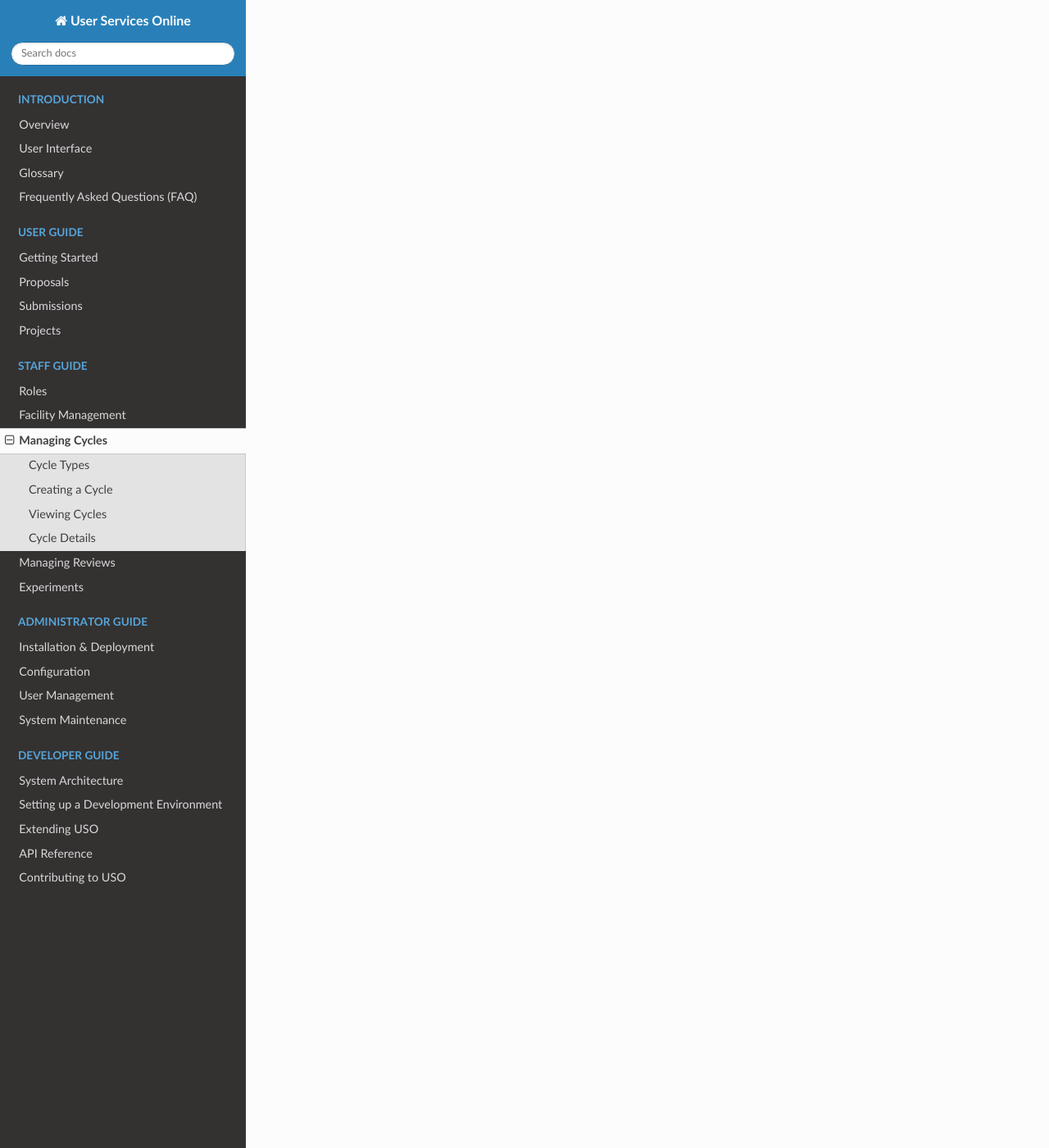
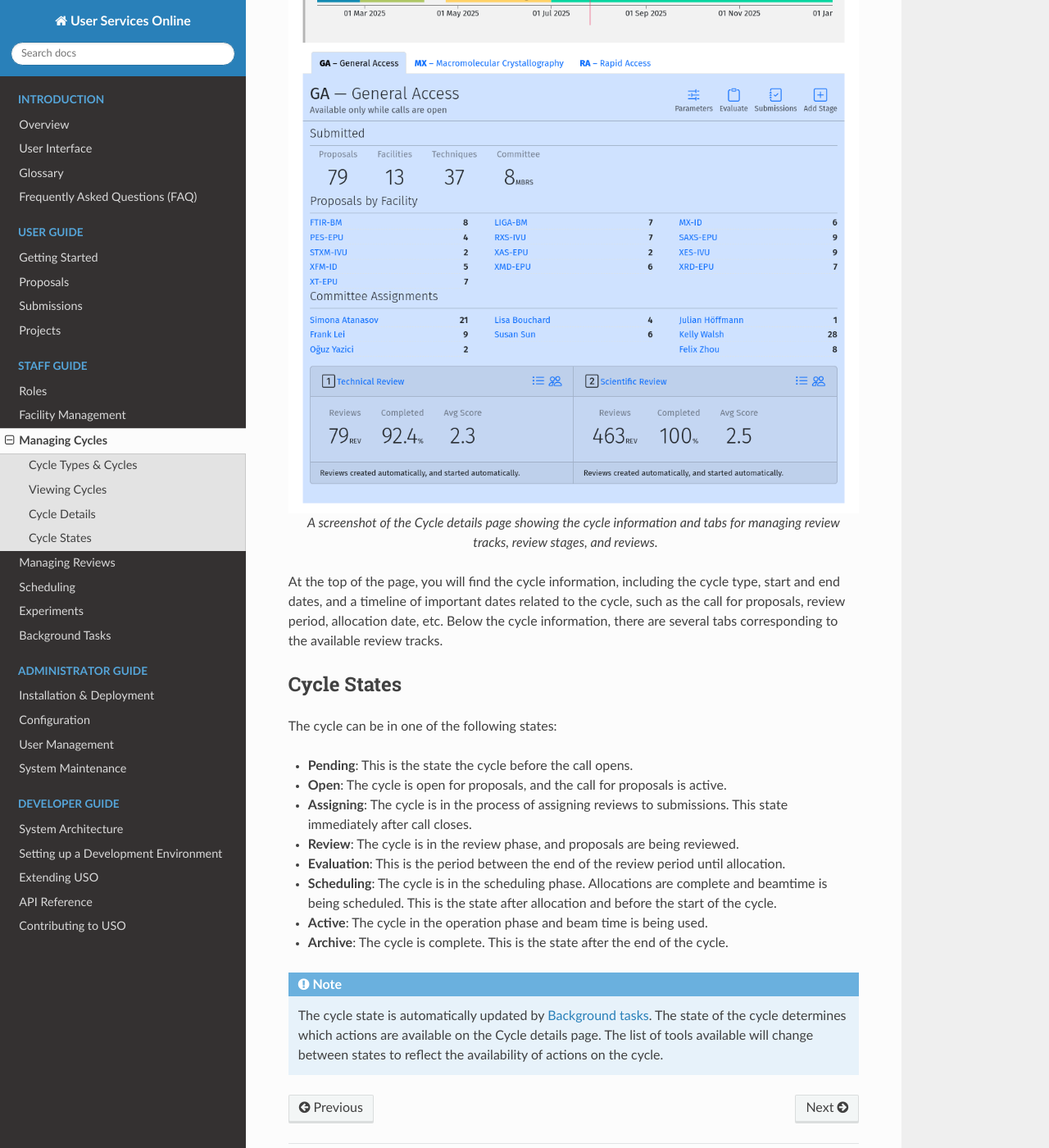
Before and after one commit to michel4j/uso, a Sphinx documentation site: the page built from docs/source/staff_guide/cycles.rst, in a window 1280 px wide and 1400 px high, scrolled down 2468 px. Shown: the whole window at 82% size. Built offline with Sphinx 7.4.7 and the Read the Docs theme 3.1.0, drawn with Linux system fonts in a browser that asks for light colours; some of the changed text lies outside the part shown.

Commit message:
Add scheduling documentation and background tasks overview

```diff
--- a/docs/source/staff_guide/cycles.rst
+++ b/docs/source/staff_guide/cycles.rst
@@ -9,9 +9,9 @@
 cycles is crucial for organizing the proposal submission, review, and allocation processes. This section provides an
 overview of how cycles are managed within the USO system.
 
-Cycle Types
-----------------
-Cycles are defined by their type, which determines the state date within the year, duration in months, and other
+Cycle Types & Cycles
+--------------------
+Cycles are defined by their type, which determines the start date within the year, duration in months, and other
 details such as, how early to open the call, the duration of the call, the duration of the review period, etc.
 
 In essence, a cycle type defines the parameters for a calculating the dates for new Cycles. The cycle type
@@ -25,20 +25,74 @@
    The duration of a cycle should not be confused with the duration of a project. Projects can be valid for multiple
    cycles.
 
+.. figure:: cycle-type-form.png
+    :alt: Cycle Type Form
+    :align: center
 
-Creating a Cycle
-----------------
-Cycles are created automatically by the system based on the defined cycle schedule. However, User Office Administrators
-can create new cycles manually if needed.
+    A screenshot of the Cycle Type form.
+
+Cycle types can be managed by User Office Administrators through the :menuselection:`Admin --> Cycle Types` section.
+Each cycle type is characterized by the following attributes:
+
+- **Name**: A unique identifier for the cycle type.
+- **Start Date**: The Start date of the cycle. The year part of the date is ignored, and the cycle will start
+  on the same month and day.
+- **Duration**: The duration of the cycle in months.
+- **Open on**: The week day on which to open the call.
+- **Close on**: The week day on which to close the call.
+- **Call Period**: The duration of the call for proposals in weeks.
+- **Call Offset**: The number of weeks before the start of the cycle when the call for proposals should be opened.
+- **Review Duration**: The duration of the review period in weeks.
+- **Allocation Offset**: The number of weeks between the end of the review period and the allocation date. Usually
+  this time is used for committee meetings and finalizing the scoring of submissions.
+- **Shifts**: The number :ref:`configuration <shift-config>` of shifts for the cycle Schedule.
+- **Active**: A flag indicating whether the cycle type is currently active. Inactive cycle types are not used to create
+  new cycles, but can be used to view historical data or for reference.
+
+
+.. note::
+   Cycles are created automatically from all active Cycle Types by :ref:`Background tasks<background-tasks>`. Once
+   created, every cycle is associated with a :ref:`Schedule <schedule>` spanning the same period.
 
 
 Viewing Cycles
-----------------
+--------------
 To view the list of cycles, navigate to the :menuselection:`Proposals --> All Cycles` section of the USO system menu.
 This will display a list of all cycles, including their start and end dates. Select a cycle from the list to access
 the Cycle details page.  The current cycle is also available through :menuselection:`Proposals -> Current Cycle`.
 
 
 Cycle Details
-----------------
+-------------
 The Cycle details page provides comprehensive information about the selected cycle, including its start and end dates,
+
+.. figure:: cycle-details.png
+    :alt: Cycle Details
+    :align: center
+
+    A screenshot of the Cycle details page showing the cycle information and tabs for managing review tracks,
+    review stages, and reviews.
+
+At the top of the page, you will find the cycle information, including the cycle type, start and end dates, and a
+timeline of important dates related to the cycle, such as the call for proposals, review period, allocation date, etc.
+Below the cycle information, there are several tabs corresponding to the available review tracks.
+
+Cycle States
+------------
+The cycle can be in one of the following states:
+
+- **Pending**: This is the state the cycle before the call opens.
+- **Open**: The cycle is open for proposals, and the call for proposals is active.
+- **Assigning**: The cycle is in the process of assigning reviews to submissions. This state immediately after call
+  closes.
+- **Review**: The cycle is in the review phase, and proposals are being reviewed.
+- **Evaluation**: This is the period between the end of the review period until allocation.
+- **Scheduling**: The cycle is in the scheduling phase. Allocations are complete and beamtime is being scheduled. This is
+  the state after allocation and before the start of the cycle.
+- **Active**: The cycle in the operation phase and beam time is being used.
+- **Archive**: The cycle is complete. This is the state after the end of the cycle.
+
+.. note::
+   The cycle state is automatically updated by :ref:`Background tasks <background-tasks>`. The state of the cycle
+   determines which actions are available on the Cycle details page. The list of tools available will change between
+   states to reflect the availability of actions on the cycle.
--- a/docs/source/staff_guide/facilities.rst
+++ b/docs/source/staff_guide/facilities.rst
@@ -150,6 +152,7 @@
   working on the request.
 - **Completed**: The booking request has been processed and the shifts have been scheduled.
 
+.. _schedule-beam-time:
 
 Scheduling Beam Time
 --------------------
--- a/docs/source/staff_guide/index.rst
+++ b/docs/source/staff_guide/index.rst
@@ -9,4 +9,6 @@
    facilities
    cycles
    reviews
+   scheduling
    experiments
+   tasks
--- a/docs/source/staff_guide/reviews.rst
+++ b/docs/source/staff_guide/reviews.rst
@@ -106,3 +106,9 @@
 or if the stage does not block passage, the submission moves to the next stage in the review track and the next set
 of reviews is created automatically if configured as such. For stages that require manual intervention, User Office
 Administrators can manually create the next stage reviews and/or notify reviewers manually.
+
+.. note::
+   :ref:`Background tasks <background-tasks>` are used to automate the creation of reviews and sending of notifications
+   to reviewers, and many other state transitions involved in the workflow. These tasks run periodically. For review
+   stages configured to require manu intervention, User Office Administrators must manually initiate the state
+   transitions through tools available on the Track Stage card within the review track.
```
Also changed, not shown: other parts of docs/source/staff_guide/facilities.rst (+2 -0 lines), docs/source/staff_guide/scheduling.rst (added, +76 -0 lines), docs/source/staff_guide/tasks.rst (added, +39 -0 lines), docs/source/staff_guide/background-task-details.png (added), docs/source/staff_guide/background-tasks.png (added), docs/source/staff_guide/cycle-type-form.png (added), docs/source/staff_guide/schedule-editor.png (added), docs/source/staff_guide/schedule-mode-form.png (added), docs/source/staff_guide/shift-config-form.png (added), 1 other file.
